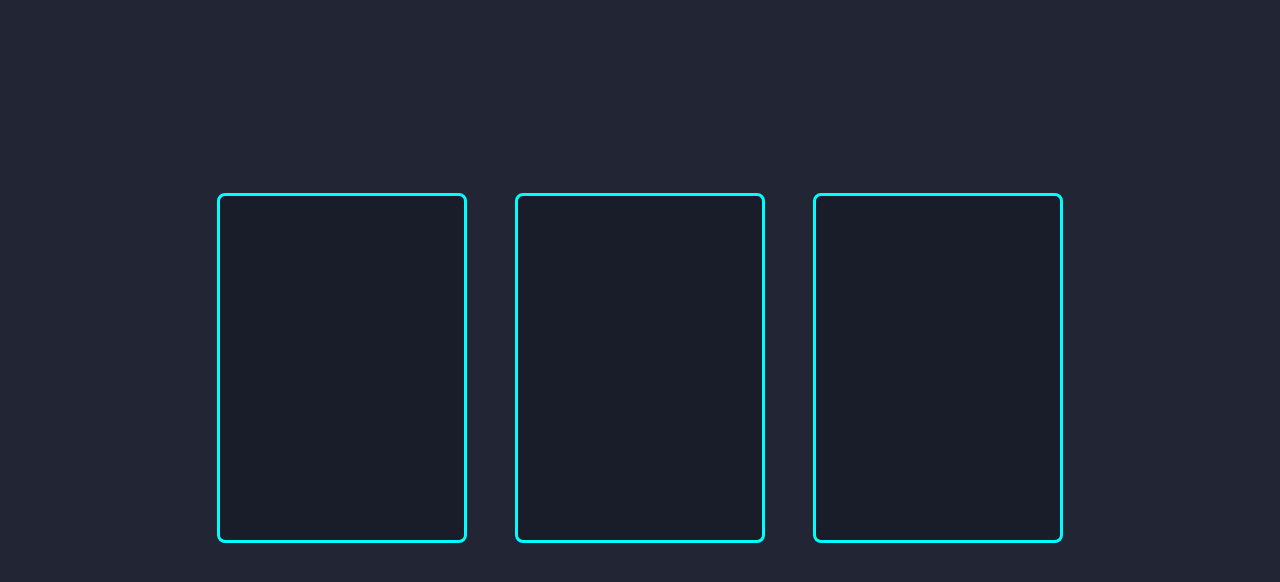
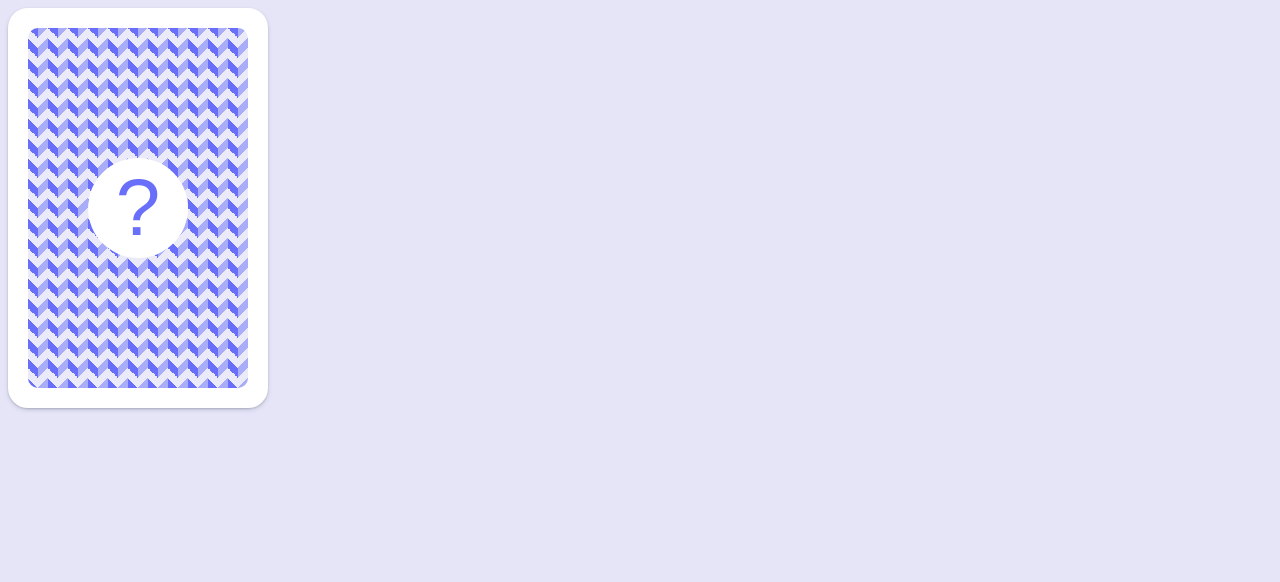
Before and after one commit to juan-antonio-ledesma/monty-hall-problem, a Next.js app: page / in a window 1280 px wide. Shown: the top 582 px of the page. Built offline with nearby package versions, Linux system fonts and the light colour scheme.

Commit message:
re-style card

```diff
--- a/src/components/card/Card.jsx
+++ b/src/components/card/Card.jsx
@@ -1,42 +1,16 @@
 import Image from 'next/image'
-import car from '../../public/images/car.png'
+import carImage from '../../public/images/car.png'
+import goatImage from '../../public/images/goat.png'
 
 const Card = () => {
   return (
-    // <div className="card">
-    //   <div className="card-inner">
-    //     <div className="card-front">
-    //       <div className="card-interrogationBadge">?</div>
-    //     </div>
-    //     <div className="card-back">
-    //       <Image src={car} alt="car" width={180} height={180} />
-    //     </div>
-    //   </div>
-    // </div>
-
-    <div className="flipcards">
-      <div className="flipcard flipcard--red">
-        <div className="flipcard__inner">
-          <div className="__front"></div>
-          <div className="__back">
-            <p>⚔️</p>
-          </div>
+    <div className="card">
+      <div className="card-inner">
+        <div className="card-front">
+          <div className="card-interrogationBadge">?</div>
         </div>
-      </div>
-      <div className="flipcard flipcard--blue">
-        <div className="flipcard__inner">
-          <div className="__front"></div>
-          <div className="__back">
-            <p>👑</p>
-          </div>
-        </div>
-      </div>
-      <div className="flipcard flipcard--yellow">
-        <div className="flipcard__inner">
-          <div className="__front"></div>
-          <div className="__back">
-            <p>❤️</p>
-          </div>
+        <div className="card-back">
+          <Image src={goatImage} alt="car" width={100} height={100} />
         </div>
       </div>
     </div>
--- a/src/components/card/card.scss
+++ b/src/components/card/card.scss
@@ -1,167 +1,72 @@
-// .card {
-//   width: 260px;
-//   height: 400px;
-//   border-radius: 20px;
-//   border: solid 20px $white;
-//   box-shadow: rgba(50, 50, 93, 0.25) 0px 2px 5px -1px,
-//     rgba(0, 0, 0, 0.3) 0px 1px 3px -1px;
-//   background-color: $white;
-//   perspective: 1000px;
-//   transform-style: preserve-3d; // required
-//   transition: all 0.8s ease;
-
-//   &-inner {
-//     position: relative;
-//     width: 100%;
-//     height: 100%;
-//   }
-
-//   &:hover {
-//     transform: rotateY(-180deg);
-//   }
-
-//   &-front,
-//   &-back {
-//     position: absolute;
-//     width: 100%;
-//     height: 100%;
-//     overflow: hidden;
-//     border-radius: 10px;
-//     display: flex;
-//     align-items: center;
-//     justify-content: center;
-//   }
-
-//   &-front {
-//     z-index: 1;
-//     background-color: $primary-light;
-//     opacity: 0.8;
-//     background: linear-gradient(
-//           135deg,
-//           rgba($primary, 0.5) 25%,
-//           transparent 25%
-//         ) -10px 0/ 20px 20px,
-//       linear-gradient(225deg, $primary 25%, transparent 25%) -10px 0/ 20px 20px,
-//       linear-gradient(315deg, rgba($primary, 0.5) 25%, transparent 25%) 0px 0/ 20px
-//         20px,
-//       linear-gradient(45deg, $primary 25%, $primary-light 25%) 0px 0/ 20px 20px;
-//   }
-
-//   &-interrogationBadge {
-//     width: 80px;
-//     height: 80px;
-//     background-color: $white;
-//     border-radius: 50%;
-//     display: flex;
-//     align-items: center;
-//     justify-content: center;
-//     font-size: 70px;
-//     color: $primary;
-//   }
-
-//   &-back {
-//     z-index: 2;
-//     background-color: $white;
-//   }
-// }
-
-:root {
-  --cardW: 250px;
-  --cardH: 350px;
-  --fontFam: 'Open Sans', sans-serif;
-  --color1: #212534;
-  --color2: #fff;
-  --color3: #191c29;
-}
-
-body {
-  background-color: var(--color1);
-}
-
-// Mixins
-@mixin contentFlex {
+.card {
   display: flex;
   justify-content: center;
   align-items: center;
-}
-@mixin fullHW {
-  width: 100%;
-  height: 100%;
-}
-@mixin frontCardStyle($val) {
-  background-color: $val;
-}
-@mixin boxShadow {
-  box-shadow: rgba(50, 50, 93, 0.25) 0px 50px 100px -20px,
-    rgba(0, 0, 0, 0.3) 0px 30px 60px -30px,
-    rgba(10, 37, 64, 0.55) 0px -2px 6px 0px inset;
-}
+  width: 260px;
+  height: 400px;
+  perspective: 1000px;
 
-// Flipcard styles
-.flipcards {
-  @include contentFlex;
-  height: 90vh;
-  gap: 3em;
-  font-family: var(--fontFam);
+  &:hover .card-inner {
+    transform: rotateY(-180deg);
+  }
 
-  .flipcard {
-    @include contentFlex;
-    text-align: center;
-    width: var(--cardW);
-    height: var(--cardH);
+  &-inner {
+    position: relative;
+    width: 100%;
+    height: 100%;
+    background-color: $white;
+    border: solid 20px $white;
+    border-radius: 20px;
+    box-shadow: rgba(50, 50, 93, 0.25) 0px 2px 5px -1px,
+      rgba(0, 0, 0, 0.3) 0px 1px 3px -1px;
+
+    transform-style: preserve-3d;
+    transition: all 0.8s ease;
+  }
+
+  &-front,
+  &-back {
+    position: absolute;
+    display: flex;
+    justify-content: center;
+    align-items: center;
+    width: 100%;
+    height: 100%;
+    -webkit-backface-visibility: hidden;
+    backface-visibility: hidden;
+    overflow: hidden;
+  }
+
+  &-front {
+    z-index: 1;
+    opacity: 0.8;
+    background: linear-gradient(
+          135deg,
+          rgba($primary, 0.5) 25%,
+          transparent 25%
+        ) -10px 0/ 20px 20px,
+      linear-gradient(225deg, $primary 25%, transparent 25%) -10px 0/ 20px 20px,
+      linear-gradient(315deg, rgba($primary, 0.5) 25%, transparent 25%) 0px 0/ 20px
+        20px,
+      linear-gradient(45deg, $primary 25%, $primary-light 25%) 0px 0/ 20px 20px;
     border-radius: 10px;
+  }
 
-    perspective: 1000px;
-    box-shadow: 0;
+  &-interrogationBadge {
+    display: flex;
+    align-items: center;
+    justify-content: center;
+    width: 100px;
+    height: 100px;
+    background-color: $white;
+    border-radius: 50%;
+    font-size: 80px;
+    color: $primary;
+  }
 
-    &:hover .flipcard__inner {
-      transform: rotateY(-180deg);
-      @include boxShadow;
-    }
-
-    &__inner {
-      position: relative;
-      @include fullHW;
-
-      transform-style: preserve-3d; // required
-      transition: all 0.8s ease;
-
-      .__front,
-      .__back {
-        position: absolute;
-        @include fullHW;
-        @include contentFlex;
-
-        /* Safari */
-        -webkit-backface-visibility: hidden;
-        backface-visibility: hidden;
-
-        border-radius: 0.5em;
-
-        overflow: hidden;
-        background-color: var(--color2);
-      }
-
-      .__front {
-        z-index: 1;
-        flex-flow: column;
-        border: 3px solid cyan;
-
-        @include frontCardStyle(var(--color3));
-
-        * {
-          margin: 0;
-        }
-      }
-
-      .__back {
-        transform: rotateY(-180deg);
-        z-index: 2;
-
-        p {
-          font-size: 3em;
-        }
-      }
-    }
+  &-back {
+    transform: rotateY(-180deg);
+    z-index: 2;
+    background-color: $white;
   }
 }
```
